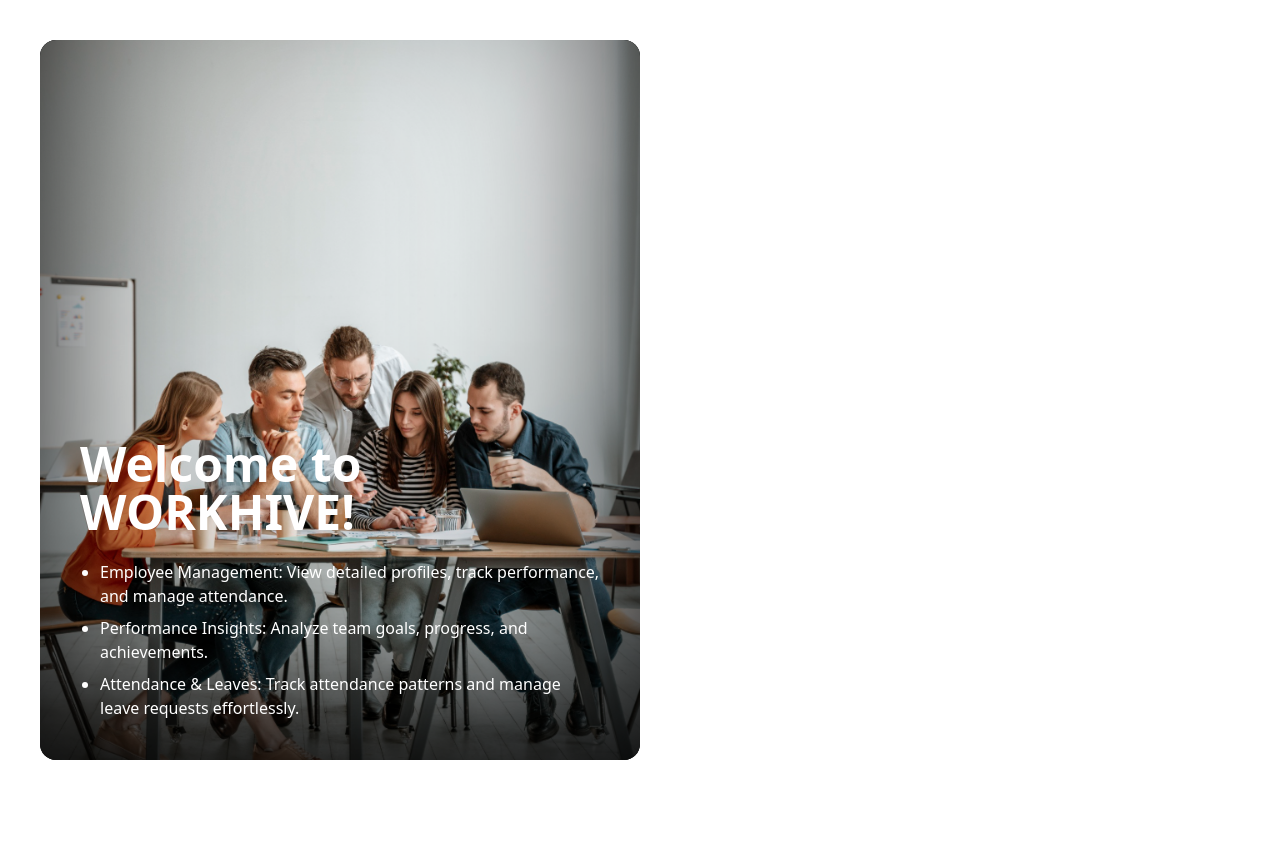
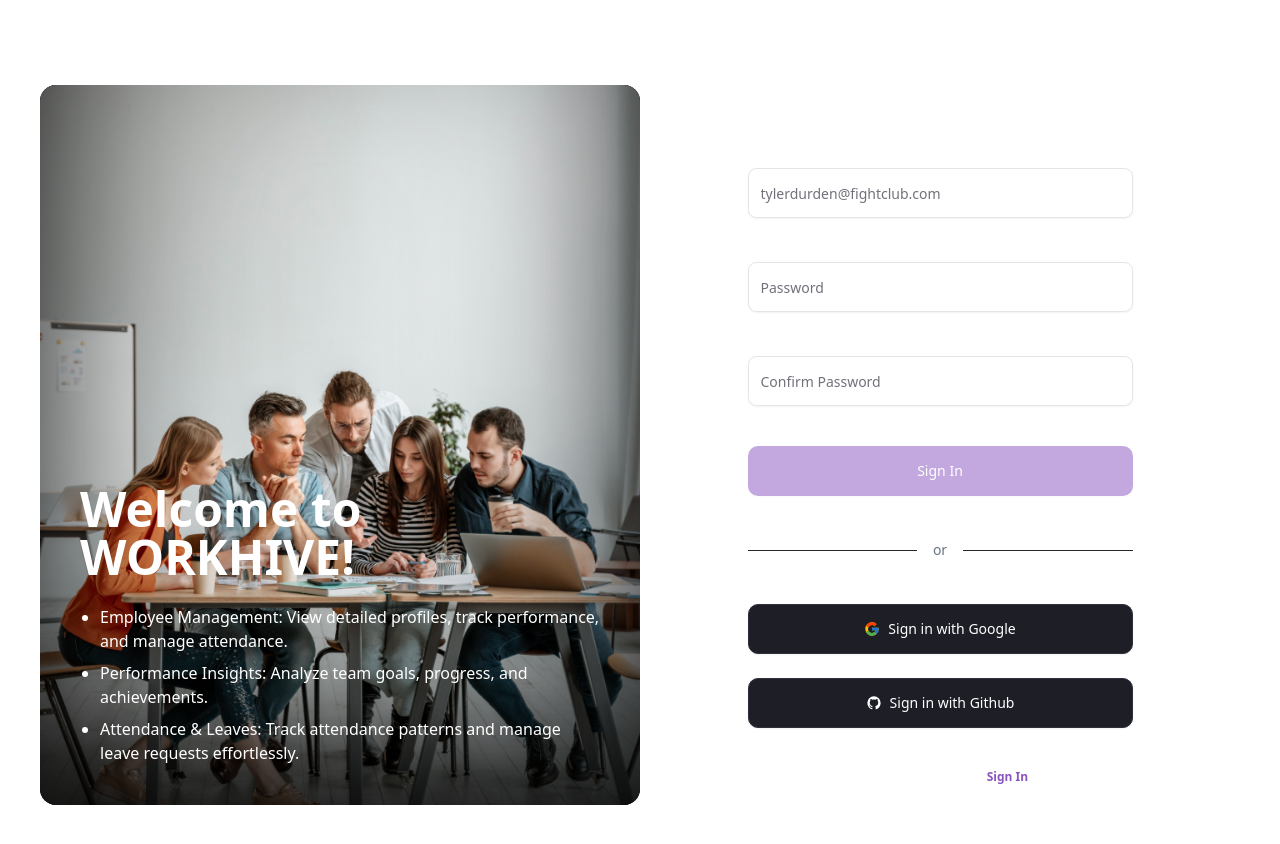
Before and after one commit to thesalmankhxn/thesalmankhxn-vTrades-FrontendDeveloperTask, a Next.js app: page /sign-up in a window 1280 px wide. Shown: the top 844 px of the page. Before the commit the page ends 800 px from the top, so only its background shows below. Built offline with nearby package versions, Linux system fonts and the light colour scheme; no server answers.

Commit message:
feat: add <show />; add sign up form; fix: sign in;

```diff
--- a/src/app/(auth)/sign-in/page.tsx
+++ b/src/app/(auth)/sign-in/page.tsx
@@ -1,9 +1,8 @@
 'use client';
-
-import { useState } from 'react';
 
 import Link from 'next/link';
 
+import { Show } from '@/components/show';
 import { Button, buttonVariants } from '@/components/ui/button';
 import { Checkbox } from '@/components/ui/checkbox';
 import { GithubIcon, GoogleIcon } from '@/components/ui/icons';
@@ -98,7 +97,9 @@
                                 })}
                                 className={cn(errors.email && 'border-red-500')}
                             />
-                            {errors.email && <span className='text-sm text-red-500'>{errors.email.message}</span>}
+                            <Show when={!!errors.email} fallback={null}>
+                                <span className='text-sm text-red-500'>{errors.email?.message}</span>
+                            </Show>
                         </div>
 
                         <div className='grid gap-2'>
@@ -118,7 +119,9 @@
                                     className={cn(errors.password && 'border-red-500')}
                                 />
                             </div>
-                            {errors.password && <span className='text-sm text-red-500'>{errors.password.message}</span>}
+                            <Show when={!!errors.password} fallback={null}>
+                                <span className='text-sm text-red-500'>{errors.password?.message}</span>
+                            </Show>
 
                             <div className='mt-1 flex items-center'>
                                 <div className='flex items-center gap-2'>
@@ -177,12 +180,12 @@
                     <div className='mt-6 flex items-center justify-center gap-2'>
                         <span className='text-xs text-white'>Don&apos;t have an account?</span>
                         <Link
-                            href='/signup'
+                            href='/sign-up'
                             className={buttonVariants({
                                 variant: 'link',
                                 className: 'w-fit pl-0 text-left text-xs font-semibold'
                             })}>
-                            Sign up
+                            Sign Up
                         </Link>
                     </div>
                 </div>
--- a/src/app/(auth)/sign-up/page.tsx
+++ b/src/app/(auth)/sign-up/page.tsx
@@ -1,8 +1,208 @@
+'use client';
+
+import Link from 'next/link';
+
+import { Show } from '@/components/show';
+import { Button, buttonVariants } from '@/components/ui/button';
+import { GithubIcon, GoogleIcon } from '@/components/ui/icons';
+import { Input } from '@/components/ui/input';
+import { Label } from '@/components/ui/label';
+import { useAuth } from '@/hooks/use-auth';
+import { cn } from '@/lib/utils';
+
+import { useForm } from 'react-hook-form';
+
+interface SignUpFormData {
+    email: string;
+    password: string;
+    passwordConfirmation: string;
+}
+
 const SignUpPage = () => {
+    const { isLoading, loginWithGoogle, loginWithGithub } = useAuth();
+
+    /**
+     * React Hook Form setup with validation
+     */
+    const {
+        register,
+        handleSubmit,
+        formState: { errors, isValid },
+        reset,
+        watch
+    } = useForm<SignUpFormData>({
+        mode: 'onChange', // Validate on change for better UX
+        defaultValues: {
+            email: '',
+            password: '',
+            passwordConfirmation: ''
+        }
+    });
+
+    // Watch password for confirmation validation
+    const password = watch('password');
+
+    /**
+     * Handles form submission for email/password login
+     */
+    const onSubmit = async (data: SignUpFormData) => {
+        try {
+            // await loginWithEmailPassword(data.email, data.password);
+
+            // Reset form on successful login
+            reset();
+
+            // Redirect is handled in the useAuth hook
+        } catch (error) {
+            // Error handling is done in the hook
+            console.error('Login failed:', error);
+        }
+    };
+
+    /**
+     * Handles Google OAuth login
+     */
+    const handleGoogleLogin = async () => {
+        try {
+            await loginWithGoogle();
+            // Redirect is handled in the useAuth hook
+        } catch (error) {
+            console.error('Google login failed:', error);
+        }
+    };
+
+    /**
+     * Handles GitHub OAuth login
+     */
+    const handleGithubLogin = async () => {
+        try {
+            await loginWithGithub();
+            // Redirect is handled in the useAuth hook
+        } catch (error) {
+            console.error('GitHub login failed:', error);
+        }
+    };
     return (
-        <div>
-            <div>SignUpPage</div>
-        </div>
+        <>
+            <form className='w-full' onSubmit={handleSubmit(onSubmit)}>
+                <div>
+                    <div className='grid gap-6'>
+                        <div className='grid gap-2'>
+                            <Label htmlFor='email'>Email</Label>
+                            <Input
+                                id='email'
+                                type='email'
+                                placeholder='tylerdurden@fightclub.com'
+                                {...register('email', {
+                                    required: 'Email is required',
+                                    pattern: {
+                                        value: /^[^\s@]+@[^\s@]+\.[^\s@]+$/,
+                                        message: 'Please enter a valid email address'
+                                    }
+                                })}
+                                className={cn(errors.email && 'border-red-500')}
+                            />
+                            {errors.email && <span className='text-sm text-red-500'>{errors.email.message}</span>}
+                        </div>
+
+                        <div className='grid gap-2'>
+                            <Label htmlFor='password'>Password</Label>
+                            <Input
+                                id='password'
+                                type='password'
+                                autoComplete='new-password'
+                                placeholder='Password'
+                                {...register('password', {
+                                    required: 'Password is required',
+                                    minLength: {
+                                        value: 6,
+                                        message: 'Password must be at least 6 characters'
+                                    },
+                                    pattern: {
+                                        value: /^(?=.*[a-z])(?=.*[A-Z])(?=.*\d)/,
+                                        message:
+                                            'Password must contain at least one uppercase letter, one lowercase letter, and one number'
+                                    }
+                                })}
+                                className={cn(errors.password && 'border-red-500')}
+                            />
+                            <Show when={!!errors.password} fallback={null}>
+                                <span className='text-sm text-red-500'>{errors.password?.message}</span>
+                            </Show>
+                        </div>
+
+                        <div className='grid gap-2'>
+                            <Label htmlFor='passwordConfirmation'>Confirm Password</Label>
+                            <Input
+                                id='passwordConfirmation'
+                                type='password'
+                                autoComplete='new-password'
+                                placeholder='Confirm Password'
+                                {...register('passwordConfirmation', {
+                                    required: 'Please confirm your password',
+                                    validate: (value) => value === password || 'Passwords do not match'
+                                })}
+                                className={cn(errors.passwordConfirmation && 'border-red-500')}
+                            />
+                            <Show when={!!errors.passwordConfirmation} fallback={null}>
+                                <span className='text-sm text-red-500'>{errors.passwordConfirmation?.message}</span>
+                            </Show>
+                        </div>
+
+                        <Button
+                            variant='default'
+                            type='submit'
+                            className='mt-4 w-full'
+                            disabled={isLoading || !isValid}>
+                            Sign In
+                        </Button>
+                    </div>
+
+                    <div className='flex w-full max-w-[385px] items-center py-11'>
+                        <div className='h-px flex-grow bg-[#272727]'></div>
+                        <span className='px-4 text-sm text-gray-500'>or</span>
+                        <div className='h-px flex-grow bg-[#272727]'></div>
+                    </div>
+
+                    <div className={cn('flex w-full items-center gap-6', 'flex-col justify-between')}>
+                        <Button
+                            variant='outline'
+                            className={cn(
+                                'w-full gap-2 !border-[#30303D] !bg-[#1D1E26] text-sm !font-normal !text-white'
+                            )}
+                            type='button'
+                            onClick={handleGoogleLogin}
+                            disabled={isLoading}>
+                            <GoogleIcon />
+                            Sign in with Google
+                        </Button>
+                        <Button
+                            variant='outline'
+                            className={cn(
+                                'w-full gap-2 border-[#30303D] !bg-[#1D1E26] text-sm !font-normal !text-white'
+                            )}
+                            type='button'
+                            onClick={handleGithubLogin}
+                            disabled={isLoading}>
+                            <GithubIcon />
+                            Sign in with Github
+                        </Button>
+                    </div>
+
+                    <div className='mt-6 flex items-center justify-center gap-2'>
+                        <span className='text-xs text-white'>Already have an account?</span>
+                        <Link
+                            href='/sign-in'
+                            className={buttonVariants({
+                                variant: 'link',
+                                className: 'w-fit pl-0 text-left text-xs font-semibold'
+                            })}>
+                            Sign In
+                        </Link>
+                    </div>
+                </div>
+            </form>
+        </>
     );
 };
 
--- /dev/null
+++ b/src/components/show.tsx
@@ -0,0 +1,9 @@
+interface ShowProps {
+    when: boolean;
+    fallback?: React.ReactNode;
+    children: React.ReactNode;
+}
+
+export function Show({ when, fallback = null, children }: ShowProps) {
+    return when ? <>{children}</> : <>{fallback}</>;
+}
```
